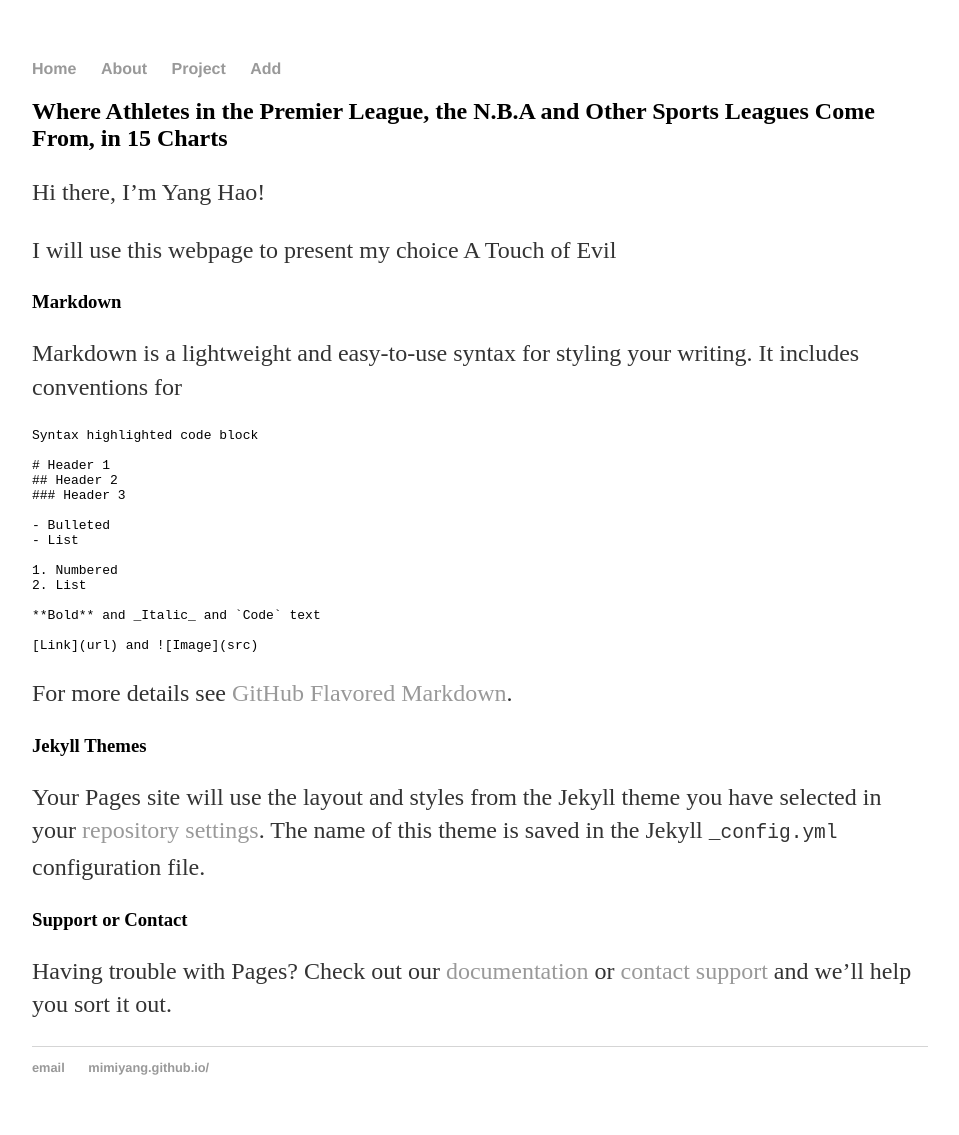
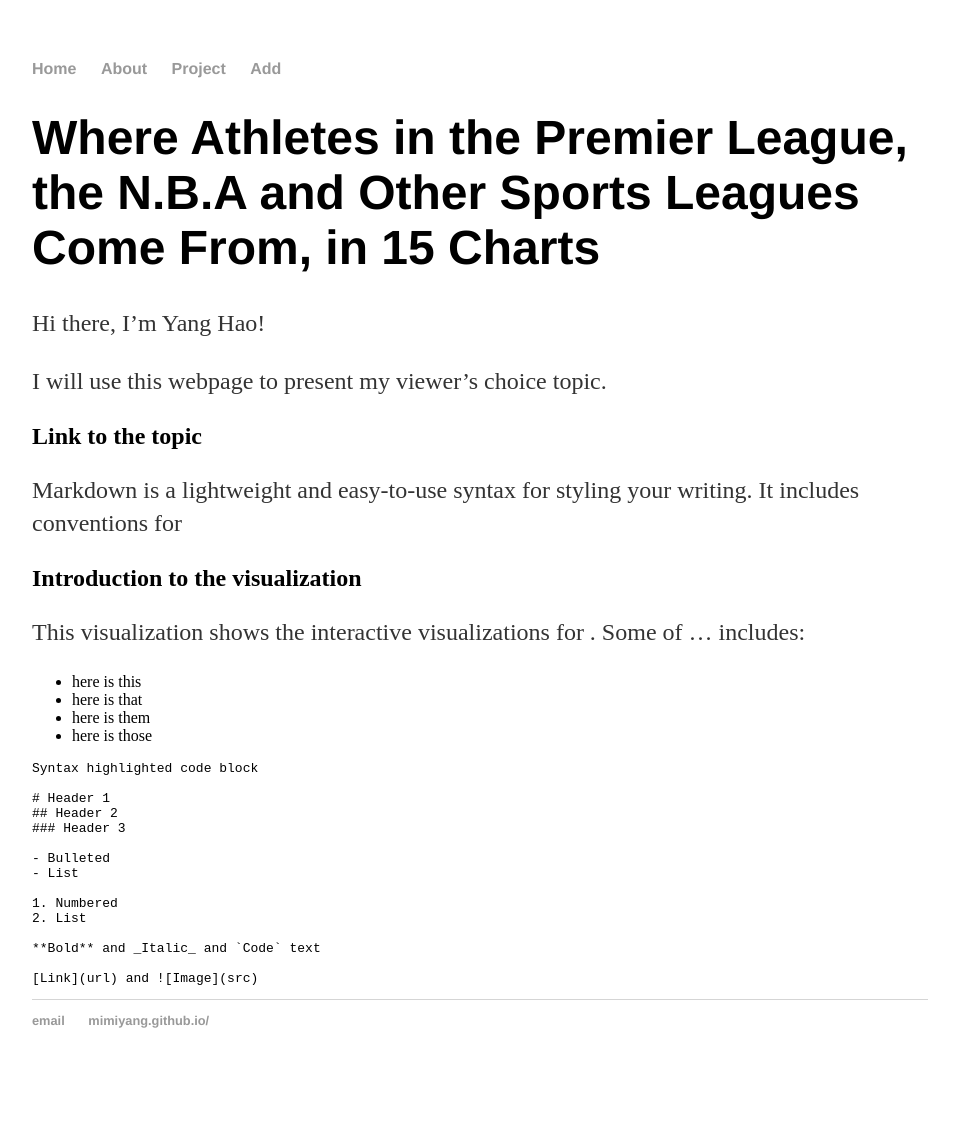
Before and after one commit to mimiyang/mimiyang.github.io, a Jekyll site: the page built from index.md, in a window 1280 px wide. Shown: the whole page, without its empty margins (160-1119 px from the left). Built offline with Jekyll 4.4.1, drawn with Linux system fonts in a browser that asks for light colours; our own code applies the rules of GitHub Pages for plain Markdown files; after the commit the page ends 1088 px from its top, so only the background shows below that.

Commit message:
change index.md

````diff
--- a/index.md
+++ b/index.md
@@ -1,12 +1,21 @@
-## Where Athletes in the Premier League, the N.B.A and Other Sports Leagues Come From, in 15 Charts
+# Where Athletes in the Premier League, the N.B.A and Other Sports Leagues Come From, in 15 Charts
 
 Hi there, I'm Yang Hao!
 
-I will use this webpage to present my choice A Touch of Evil
+I will use this webpage to present my viewer's choice topic.
 
-### Markdown
+## Link to the topic
 
 Markdown is a lightweight and easy-to-use syntax for styling your writing. It includes conventions for
+
+## Introduction to the visualization
+
+This visualization shows the interactive visualizations for . Some of ... includes:
+
+- here is this
+- here is that
+- here is them
+- here is those
 
 ```markdown
 Syntax highlighted code block
@@ -25,13 +34,3 @@
 
 [Link](url) and ![Image](src)
 ```
-
-For more details see [GitHub Flavored Markdown](https://guides.github.com/features/mastering-markdown/).
-
-### Jekyll Themes
-
-Your Pages site will use the layout and styles from the Jekyll theme you have selected in your [repository settings](https://github.com/mimiyang/mimiyang.github.io/settings). The name of this theme is saved in the Jekyll `_config.yml` configuration file.
-
-### Support or Contact
-
-Having trouble with Pages? Check out our [documentation](https://help.github.com/categories/github-pages-basics/) or [contact support](https://github.com/contact) and we’ll help you sort it out.
````
